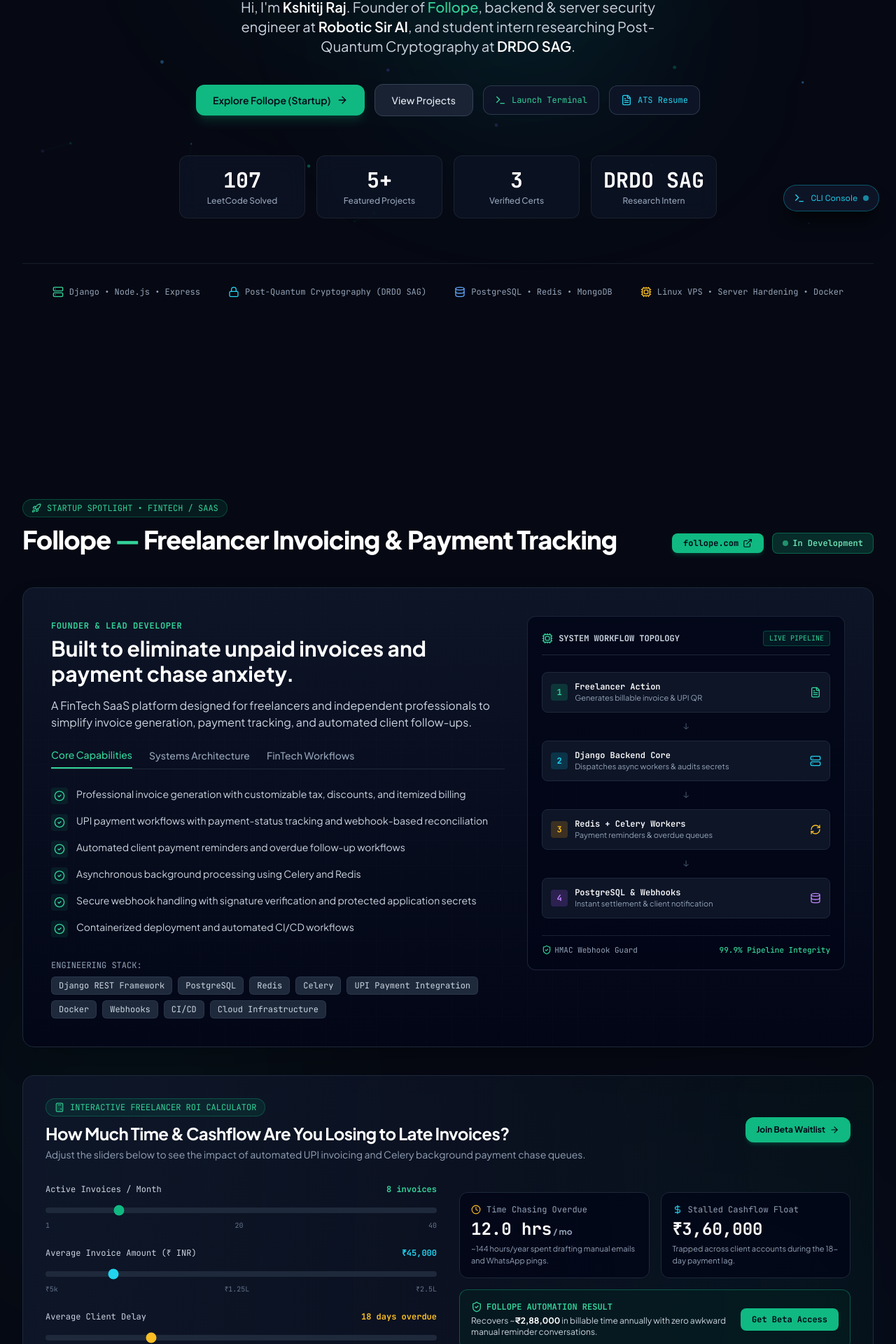
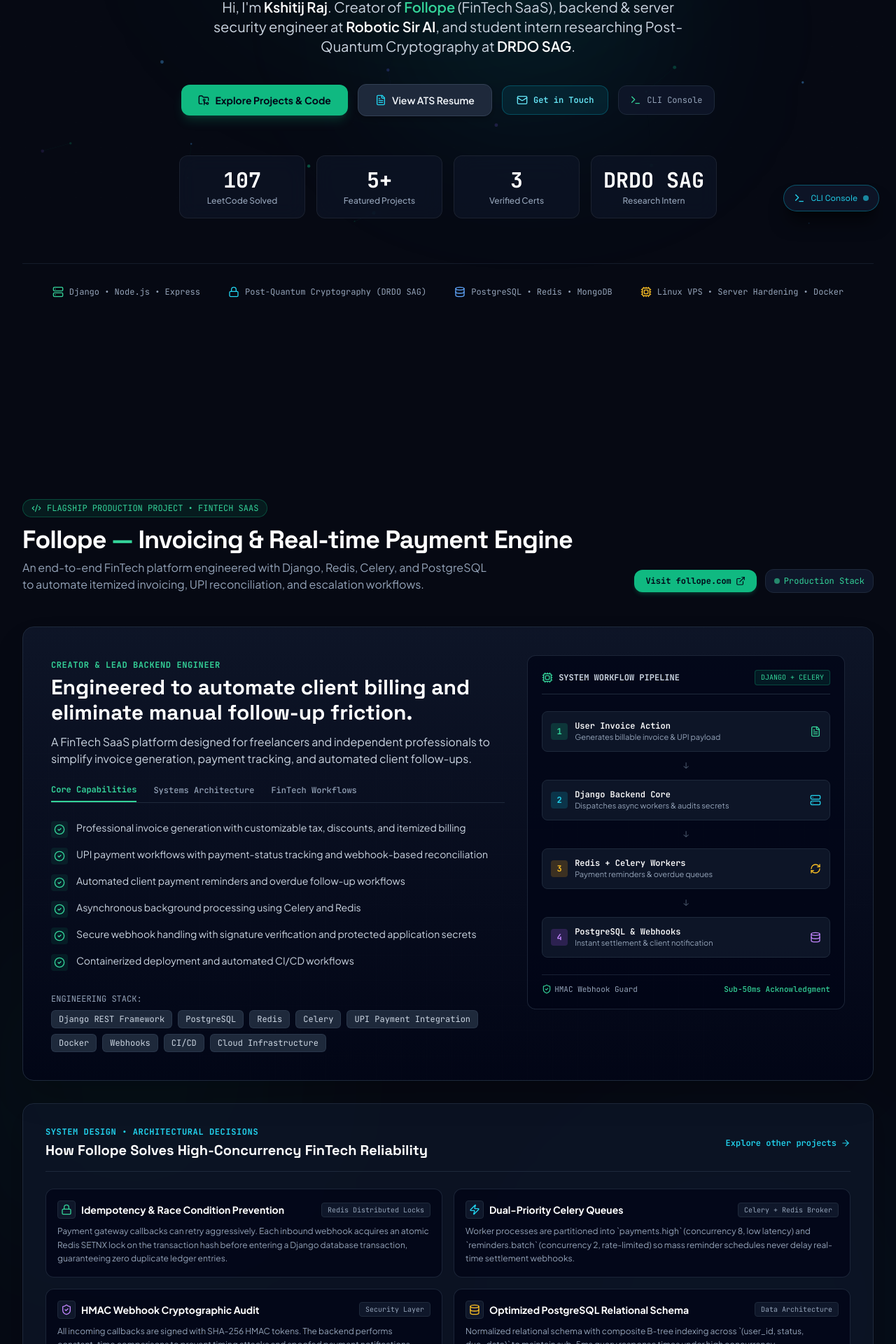
Before and after one commit to Kshitij-Raj-01/portfolio-new, a React (Vite) app: page /#/ in a window 1280 px wide. Shown: the part 474-2394 px from the top of the page at 70% size. Built offline with nearby package versions, Linux system fonts and the light colour scheme.

Commit message:
feat: optimize portfolio for recruiters by framing Follope as flagship engineering project with architecture deep dive

```diff
--- a/src/components/FollopeSpotlight.tsx
+++ b/src/components/FollopeSpotlight.tsx
@@ -1,6 +1,6 @@
 import React, { useState } from 'react';
+import { Link } from 'react-router-dom';
 import {
-  Rocket,
   CheckCircle2,
   CreditCard,
   BellRing,
@@ -10,58 +10,96 @@
   Server,
   Database,
   RefreshCw,
-  ExternalLink
+  ExternalLink,
+  Code2,
+  Lock,
+  Zap,
+  ArrowRight
 } from 'lucide-react';
 import { STARTUP_FOLLOPE } from '../data/portfolioData';
-import { FollopeCalculator } from './FollopeCalculator';
 
 interface FollopeSpotlightProps {
-  onOpenWaitlist: () => void;
+  onOpenWaitlist?: () => void;
 }
 
-export const FollopeSpotlight: React.FC<FollopeSpotlightProps> = ({ onOpenWaitlist }) => {
+export const FollopeSpotlight: React.FC<FollopeSpotlightProps> = () => {
   const [activeTab, setActiveTab] = useState<'overview' | 'architecture' | 'features'>('overview');
+
+  const engineeringDecisions = [
+    {
+      title: 'Idempotency & Race Condition Prevention',
+      icon: <Lock className="w-4 h-4 text-emerald-400" />,
+      tag: 'Redis Distributed Locks',
+      detail:
+        'Payment gateway callbacks can retry aggressively. Each inbound webhook acquires an atomic Redis SETNX lock on the transaction hash before entering a Django database transaction, guaranteeing zero duplicate ledger entries.',
+    },
+    {
+      title: 'Dual-Priority Celery Queues',
+      icon: <Zap className="w-4 h-4 text-cyan-400" />,
+      tag: 'Celery + Redis Broker',
+      detail:
+        'Worker processes are partitioned into `payments.high` (concurrency 8, low latency) and `reminders.batch` (concurrency 2, rate-limited) so mass reminder schedules never delay real-time settlement webhooks.',
+    },
+    {
+      title: 'HMAC Webhook Cryptographic Audit',
+      icon: <ShieldCheck className="w-4 h-4 text-purple-400" />,
+      tag: 'Security Layer',
+      detail:
+        'All incoming callbacks are signed with SHA-256 HMAC tokens. The backend performs constant-time comparisons to prevent timing attacks and spoofed payment notifications.',
+    },
+    {
+      title: 'Optimized PostgreSQL Relational Schema',
+      icon: <Database className="w-4 h-4 text-amber-400" />,
+      tag: 'Data Architecture',
+      detail:
+        'Normalized relational schema with composite B-tree indexing across `(user_id, status, due_date)` to maintain sub-5ms query response times under high concurrency.',
+    },
+  ];
 
   return (
     <section id="follope" className="py-20 relative">
       {/* Background glow */}
       <div className="absolute top-1/2 left-0 w-96 h-96 bg-emerald-600/10 blur-[140px] rounded-full pointer-events-none" />
-      <div className="absolute bottom-0 right-10 w-96 h-96 bg-blue-600/10 blur-[140px] rounded-full pointer-events-none" />
+      <div className="absolute bottom-0 right-10 w-96 h-96 bg-cyan-600/10 blur-[140px] rounded-full pointer-events-none" />
 
       <div className="max-w-7xl mx-auto px-4 sm:px-6 lg:px-8 relative z-10">
         {/* Section Header */}
         <div className="flex flex-col md:flex-row md:items-end justify-between mb-12">
           <div>
             <div className="inline-flex items-center gap-2 px-3 py-1 rounded-full bg-emerald-500/10 border border-emerald-500/30 text-emerald-400 text-xs font-mono mb-3">
-              <Rocket className="w-3.5 h-3.5" />
-              <span>STARTUP SPOTLIGHT • FINTECH / SAAS</span>
+              <Code2 className="w-3.5 h-3.5" />
+              <span>FLAGSHIP PRODUCTION PROJECT &bull; FINTECH SAAS</span>
             </div>
-            <h2 className="text-3xl sm:text-4xl font-extrabold text-white tracking-tight">
-              Follope <span className="text-emerald-400">—</span> Freelancer Invoicing &amp; Payment Tracking
+            <h2 className="text-3xl sm:text-4xl font-extrabold text-white tracking-tight font-display">
+              Follope <span className="text-emerald-400">—</span> Invoicing &amp; Real-time Payment Engine
             </h2>
+            <p className="mt-2 text-slate-400 text-sm sm:text-base max-w-2xl">
+              An end-to-end FinTech platform engineered with Django, Redis, Celery, and PostgreSQL to automate itemized invoicing, UPI reconciliation, and escalation workflows.
+            </p>
           </div>
+
           <div className="mt-4 md:mt-0 flex items-center gap-3">
             <a
               href="https://follope.com"
               target="_blank"
               rel="noopener noreferrer"
-              className="inline-flex items-center gap-1.5 px-4 py-1.5 rounded-lg bg-emerald-500 text-slate-950 font-mono text-xs font-bold hover:bg-emerald-400 transition-all shadow-md shadow-emerald-500/20"
+              className="inline-flex items-center gap-1.5 px-4 py-2 rounded-xl bg-emerald-500 text-slate-950 font-mono text-xs font-bold hover:bg-emerald-400 transition-all shadow-md shadow-emerald-500/20"
             >
-              <span>follope.com</span>
+              <span>Visit follope.com</span>
               <ExternalLink className="w-3.5 h-3.5" />
             </a>
 
-            <span className="inline-flex items-center gap-1.5 px-3.5 py-1.5 rounded-lg bg-emerald-500/20 text-emerald-300 border border-emerald-500/40 text-xs font-mono font-semibold">
+            <span className="inline-flex items-center gap-1.5 px-3 py-2 rounded-xl bg-slate-900 text-emerald-400 border border-slate-800 text-xs font-mono">
               <span className="w-2 h-2 rounded-full bg-emerald-400 animate-pulse" />
-              <span>{STARTUP_FOLLOPE.status}</span>
+              <span>Production Stack</span>
             </span>
           </div>
         </div>
 
         {/* Featured Showcase Card */}
-        <div className="rounded-2xl bg-gradient-to-b from-slate-900/90 to-slate-950/90 border border-slate-800 shadow-2xl p-6 sm:p-8 lg:p-10 relative overflow-hidden">
+        <div className="rounded-2xl bg-gradient-to-b from-slate-900/90 to-slate-950/90 border border-slate-800 shadow-2xl p-6 sm:p-8 lg:p-10 relative overflow-hidden mb-8">
           {/* Subtle grid accent */}
-          <div className="absolute inset-0 bg-grid-pattern opacity-40 pointer-events-none" />
+          <div className="absolute inset-0 bg-grid-pattern opacity-30 pointer-events-none" />
 
           <div className="relative z-10 grid grid-cols-1 lg:grid-cols-12 gap-8 items-start">
             {/* Left Column: Context & Overview */}
@@ -70,21 +108,21 @@
                 <span className="text-xs font-mono uppercase tracking-wider text-emerald-400 font-bold">
                   {STARTUP_FOLLOPE.role}
                 </span>
-                <h3 className="text-2xl sm:text-3xl font-bold text-white mt-1">
-                  Built to eliminate unpaid invoices and payment chase anxiety.
+                <h3 className="text-2xl sm:text-3xl font-bold text-white mt-1 font-display">
+                  Engineered to automate client billing and eliminate manual follow-up friction.
                 </h3>
-                <p className="mt-4 text-slate-300 leading-relaxed text-sm sm:text-base">
+                <p className="mt-3 text-slate-300 leading-relaxed text-sm sm:text-base">
                   {STARTUP_FOLLOPE.description}
                 </p>
               </div>
 
               {/* Navigation Tabs */}
-              <div className="flex border-b border-slate-800 gap-6 text-sm font-medium">
+              <div className="flex border-b border-slate-800 gap-6 text-sm font-medium font-mono">
                 <button
                   onClick={() => setActiveTab('overview')}
-                  className={`pb-2 transition-colors relative ${
+                  className={`pb-2 transition-colors relative text-xs ${
                     activeTab === 'overview'
-                      ? 'text-emerald-400 border-b-2 border-emerald-400'
+                      ? 'text-emerald-400 border-b-2 border-emerald-400 font-bold'
                       : 'text-slate-400 hover:text-slate-200'
                   }`}
                 >
@@ -92,9 +130,9 @@
                 </button>
                 <button
                   onClick={() => setActiveTab('architecture')}
-                  className={`pb-2 transition-colors relative ${
+                  className={`pb-2 transition-colors relative text-xs ${
                     activeTab === 'architecture'
-                      ? 'text-emerald-400 border-b-2 border-emerald-400'
+                      ? 'text-emerald-400 border-b-2 border-emerald-400 font-bold'
                       : 'text-slate-400 hover:text-slate-200'
                   }`}
                 >
@@ -102,9 +140,9 @@
                 </button>
                 <button
                   onClick={() => setActiveTab('features')}
-                  className={`pb-2 transition-colors relative ${
+                  className={`pb-2 transition-colors relative text-xs ${
                     activeTab === 'features'
-                      ? 'text-emerald-400 border-b-2 border-emerald-400'
+                      ? 'text-emerald-400 border-b-2 border-emerald-400 font-bold'
                       : 'text-slate-400 hover:text-slate-200'
                   }`}
                 >
@@ -145,32 +183,32 @@
               {activeTab === 'features' && (
                 <div className="grid grid-cols-2 gap-3 text-xs">
                   <div className="p-3 rounded-lg bg-slate-900 border border-slate-800">
-                    <div className="flex items-center gap-1.5 text-emerald-400 font-semibold mb-1">
+                    <div className="flex items-center gap-1.5 text-emerald-400 font-semibold mb-1 font-mono">
                       <FileText className="w-3.5 h-3.5" />
                       <span>Smart Invoicing</span>
                     </div>
-                    <p className="text-slate-400">PDF compilation, tax/GST calculations & multi-currency.</p>
+                    <p className="text-slate-400 text-xs">Automated PDF compilation with GST calculations and itemized charges.</p>
                   </div>
                   <div className="p-3 rounded-lg bg-slate-900 border border-slate-800">
-                    <div className="flex items-center gap-1.5 text-cyan-400 font-semibold mb-1">
+                    <div className="flex items-center gap-1.5 text-cyan-400 font-semibold mb-1 font-mono">
                       <CreditCard className="w-3.5 h-3.5" />
                       <span>Instant UPI Sync</span>
                     </div>
-                    <p className="text-slate-400">Dynamic QR codes and webhook-triggered settlement status.</p>
+                    <p className="text-slate-400 text-xs">Dynamic UPI QR payload rendering with real-time webhook callback reconciliation.</p>
                   </div>
                   <div className="p-3 rounded-lg bg-slate-900 border border-slate-800">
-                    <div className="flex items-center gap-1.5 text-amber-400 font-semibold mb-1">
+                    <div className="flex items-center gap-1.5 text-amber-400 font-semibold mb-1 font-mono">
                       <BellRing className="w-3.5 h-3.5" />
-                      <span>Auto Reminders</span>
+                      <span>Escalation Schedules</span>
                     </div>
-                    <p className="text-slate-400">Celery-scheduled polite email and SMS escalation triggers.</p>
+                    <p className="text-slate-400 text-xs">Celery-scheduled automated email reminders disarmed upon payment settlement.</p>
                   </div>
                   <div className="p-3 rounded-lg bg-slate-900 border border-slate-800">
-                    <div className="flex items-center gap-1.5 text-purple-400 font-semibold mb-1">
+                    <div className="flex items-center gap-1.5 text-purple-400 font-semibold mb-1 font-mono">
                       <ShieldCheck className="w-3.5 h-3.5" />
-                      <span>Secret Vault</span>
+                      <span>Secret Management</span>
                     </div>
-                    <p className="text-slate-400">Environment secret management, API tokens & HMAC verification.</p>
+                    <p className="text-slate-400 text-xs">Strict environment secret isolation, API token rotation &amp; HMAC signature checks.</p>
                   </div>
                 </div>
               )}
@@ -191,15 +229,15 @@
               </div>
             </div>
 
-            {/* Right Column: Interactive Architecture Visualizer */}
+            {/* Right Column: Systems Topology Visualizer */}
             <div className="lg:col-span-5 bg-slate-950/80 p-5 rounded-xl border border-slate-800/90 flex flex-col justify-between font-mono text-xs">
               <div className="flex items-center justify-between pb-3 mb-4 border-b border-slate-800">
                 <div className="flex items-center gap-2 text-slate-300">
                   <Cpu className="w-4 h-4 text-emerald-400" />
-                  <span className="font-bold">SYSTEM WORKFLOW TOPOLOGY</span>
+                  <span className="font-bold">SYSTEM WORKFLOW PIPELINE</span>
                 </div>
                 <span className="text-[10px] text-emerald-400 bg-emerald-500/10 px-2 py-0.5 rounded border border-emerald-500/30">
-                  LIVE PIPELINE
+                  DJANGO + CELERY
                 </span>
               </div>
 
@@ -211,8 +249,8 @@
                       1
                     </div>
                     <div>
-                      <div className="text-white font-semibold">Freelancer Action</div>
-                      <div className="text-[11px] text-slate-400 font-sans">Generates billable invoice &amp; UPI QR</div>
+                      <div className="text-white font-semibold">User Invoice Action</div>
+                      <div className="text-[11px] text-slate-400 font-sans">Generates billable invoice &amp; UPI payload</div>
                     </div>
                   </div>
                   <FileText className="w-4 h-4 text-emerald-400" />
@@ -276,14 +314,59 @@
                   <ShieldCheck className="w-3.5 h-3.5 text-emerald-400" />
                   <span>HMAC Webhook Guard</span>
                 </span>
-                <span className="text-emerald-400 font-medium">99.9% Pipeline Integrity</span>
+                <span className="text-emerald-400 font-medium font-mono">Sub-50ms Acknowledgment</span>
               </div>
             </div>
           </div>
         </div>
 
-        {/* Interactive Freelancer ROI & Late Payment Loss Calculator */}
-        <FollopeCalculator onOpenWaitlist={onOpenWaitlist} />
+        {/* Technical Architecture & Systems Decisions (Replacing Customer ROI Calculator) */}
+        <div className="p-6 sm:p-8 rounded-2xl bg-slate-900/70 border border-slate-800 shadow-xl">
+          <div className="flex flex-col sm:flex-row sm:items-center justify-between gap-4 mb-6 pb-4 border-b border-slate-800">
+            <div>
+              <div className="text-xs font-mono text-cyan-400 font-bold uppercase tracking-wider mb-1">
+                SYSTEM DESIGN &bull; ARCHITECTURAL DECISIONS
+              </div>
+              <h3 className="text-xl font-bold text-white font-display">
+                How Follope Solves High-Concurrency FinTech Reliability
+              </h3>
+            </div>
+
+            <Link
+              to="/projects"
+              className="inline-flex items-center gap-1.5 text-xs font-mono text-cyan-400 hover:text-cyan-300 font-semibold"
+            >
+              <span>Explore other projects</span>
+              <ArrowRight className="w-3.5 h-3.5" />
+            </Link>
+          </div>
+
+          <div className="grid grid-cols-1 md:grid-cols-2 gap-4">
+            {engineeringDecisions.map((item, idx) => (
+              <div
+                key={idx}
+                className="p-4 rounded-xl bg-slate-950/80 border border-slate-800/90 flex flex-col justify-between"
+              >
+                <div>
+                  <div className="flex items-center justify-between gap-2 mb-2">
+                    <div className="flex items-center gap-2">
+                      <div className="p-1 rounded bg-slate-900 border border-slate-800">
+                        {item.icon}
+                      </div>
+                      <h4 className="text-sm font-bold text-white">{item.title}</h4>
+                    </div>
+                    <span className="text-[10px] font-mono px-2 py-0.5 rounded bg-slate-900 text-slate-400 border border-slate-800">
+                      {item.tag}
+                    </span>
+                  </div>
+                  <p className="text-xs text-slate-400 leading-relaxed mt-2">
+                    {item.detail}
+                  </p>
+                </div>
+              </div>
+            ))}
+          </div>
+        </div>
       </div>
     </section>
   );
--- a/src/components/Hero.tsx
+++ b/src/components/Hero.tsx
@@ -1,6 +1,6 @@
 import React from 'react';
 import { Link } from 'react-router-dom';
-import { ArrowRight, Terminal, Server, Lock, Cpu, Database, FileText } from 'lucide-react';
+import { FolderGit2, FileText, Mail, Terminal, Server, Lock, Cpu, Database } from 'lucide-react';
 import { PERSONAL_INFO } from '../data/portfolioData';
 
 interface HeroProps {
@@ -18,12 +18,12 @@
       <div className="max-w-7xl mx-auto px-4 sm:px-6 lg:px-8 relative z-10">
         <div className="max-w-4xl mx-auto text-center">
           {/* Status Badge */}
-          <div className="inline-flex items-center gap-2 px-3.5 py-1.5 rounded-full bg-slate-900/90 border border-emerald-500/30 text-emerald-400 text-xs font-mono mb-8 shadow-inner shadow-emerald-500/10">
+          <div className="inline-flex items-center gap-2 px-3.5 py-1.5 rounded-full bg-slate-900/90 border border-emerald-500/40 text-emerald-400 text-xs font-mono mb-8 shadow-inner shadow-emerald-500/10">
             <span className="flex h-2 w-2 relative">
               <span className="animate-ping absolute inline-flex h-full w-full rounded-full bg-emerald-400 opacity-75"></span>
               <span className="relative inline-flex rounded-full h-2 w-2 bg-emerald-500"></span>
             </span>
-            <span>Building Follope • Backend & Web Security @ Robotic Sir AI</span>
+            <span className="font-semibold uppercase tracking-wide">AVAILABLE FOR HIRE &bull; BACKEND &amp; WEB SECURITY</span>
           </div>
 
           {/* Main Title */}
@@ -34,41 +34,42 @@
 
           {/* Subtitle */}
           <p className="text-base sm:text-xl text-slate-300 max-w-2xl mx-auto mb-10 leading-relaxed">
-            Hi, I'm <strong className="text-white font-semibold">Kshitij Raj</strong>. Founder of{' '}
-            <a href="#follope" className="text-emerald-400 hover:underline font-medium">Follope</a>, backend &amp; server security engineer at <strong className="text-white font-semibold">Robotic Sir AI</strong>, and student intern researching Post-Quantum Cryptography at <strong className="text-white font-semibold">DRDO SAG</strong>.
+            Hi, I'm <strong className="text-white font-semibold">Kshitij Raj</strong>. Creator of <strong className="text-emerald-400 font-semibold">Follope</strong> (FinTech SaaS), backend &amp; server security engineer at <strong className="text-white font-semibold">Robotic Sir AI</strong>, and student intern researching Post-Quantum Cryptography at <strong className="text-white font-semibold">DRDO SAG</strong>.
           </p>
 
-          {/* CTAs */}
+          {/* Recruiter-Friendly Primary CTAs */}
           <div className="flex flex-wrap items-center justify-center gap-3.5 mb-14">
-            <a
-              href="#follope"
-              className="inline-flex items-center gap-2 px-6 py-3 rounded-xl bg-emerald-500 text-slate-950 font-semibold text-sm hover:bg-emerald-400 transition-all shadow-lg shadow-emerald-500/20 hover:shadow-emerald-500/30 hover:-translate-y-0.5"
+            <Link
+              to="/projects"
+              className="inline-flex items-center gap-2 px-6 py-3 rounded-xl bg-emerald-500 text-slate-950 font-bold text-sm hover:bg-emerald-400 transition-all shadow-lg shadow-emerald-500/20 hover:-translate-y-0.5"
             >
-              <span>Explore Follope (Startup)</span>
-              <ArrowRight className="w-4 h-4" />
-            </a>
+              <FolderGit2 className="w-4 h-4" />
+              <span>Explore Projects &amp; Code</span>
+            </Link>
+
+            <button
+              onClick={onOpenResume}
+              className="inline-flex items-center gap-2 px-6 py-3 rounded-xl bg-slate-800 text-slate-100 border border-slate-700 font-semibold text-sm hover:bg-slate-750 hover:text-white transition-all hover:-translate-y-0.5 shadow-md"
+            >
+              <FileText className="w-4 h-4 text-cyan-400" />
+              <span>View ATS Resume</span>
+            </button>
 
             <Link
-              to="/projects"
-              className="inline-flex items-center gap-2 px-6 py-3 rounded-xl bg-slate-800/80 text-slate-200 border border-slate-700 font-medium text-sm hover:bg-slate-800 hover:text-white transition-all hover:-translate-y-0.5"
+              to="/contact"
+              className="inline-flex items-center gap-2 px-5 py-3 rounded-xl bg-cyan-500/10 text-cyan-300 border border-cyan-500/30 text-xs font-mono font-semibold hover:bg-cyan-500/20 transition-all"
             >
-              <span>View Projects</span>
+              <Mail className="w-4 h-4" />
+              <span>Get in Touch</span>
             </Link>
 
             <button
               onClick={onOpenTerminal}
-              className="inline-flex items-center gap-2 px-4 py-3 rounded-xl bg-slate-900/90 text-emerald-400 border border-slate-700/80 font-mono text-xs hover:border-emerald-500/40 hover:bg-slate-850 transition-all"
+              className="inline-flex items-center gap-2 px-4 py-3 rounded-xl bg-slate-900/90 text-slate-400 border border-slate-800 font-mono text-xs hover:border-slate-700 hover:text-white transition-all"
+              title="Launch interactive bash terminal"
             >
-              <Terminal className="w-4 h-4" />
-              <span>Launch Terminal</span>
-            </button>
-
-            <button
-              onClick={onOpenResume}
-              className="inline-flex items-center gap-2 px-4 py-3 rounded-xl bg-slate-900/90 text-cyan-400 border border-slate-700/80 font-mono text-xs hover:border-cyan-500/40 hover:bg-slate-850 transition-all"
-            >
-              <FileText className="w-4 h-4" />
-              <span>ATS Resume</span>
+              <Terminal className="w-4 h-4 text-emerald-400" />
+              <span>CLI Console</span>
             </button>
           </div>
 
--- a/src/data/portfolioData.ts
+++ b/src/data/portfolioData.ts
@@ -45,7 +45,7 @@
   tagline:
     'Building reliable backends, managing server infrastructure, and securing web applications.',
   status:
-    'Building Follope | Backend Developer & Web Security @ Robotic Sir AI | DRDO SAG Intern',
+    'Open to Backend Developer & Web Security Opportunities',
   email: 'rajkshitijsss06@gmail.com',
   phone: '+91 9117434145',
   location: 'Meerut / Remote, India',
@@ -83,9 +83,9 @@
 
 export const STARTUP_FOLLOPE = {
   name: 'Follope',
-  tagline: 'Freelancer Invoice & Payment Tracking Platform',
-  role: 'Founder & Lead Developer',
-  status: 'In Development',
+  tagline: 'FinTech Invoice & Real-Time Payment Tracking Engine',
+  role: 'Creator & Lead Backend Engineer',
+  status: 'Production Architecture',
 
   websiteUrl: 'https://follope.com',
 
```
